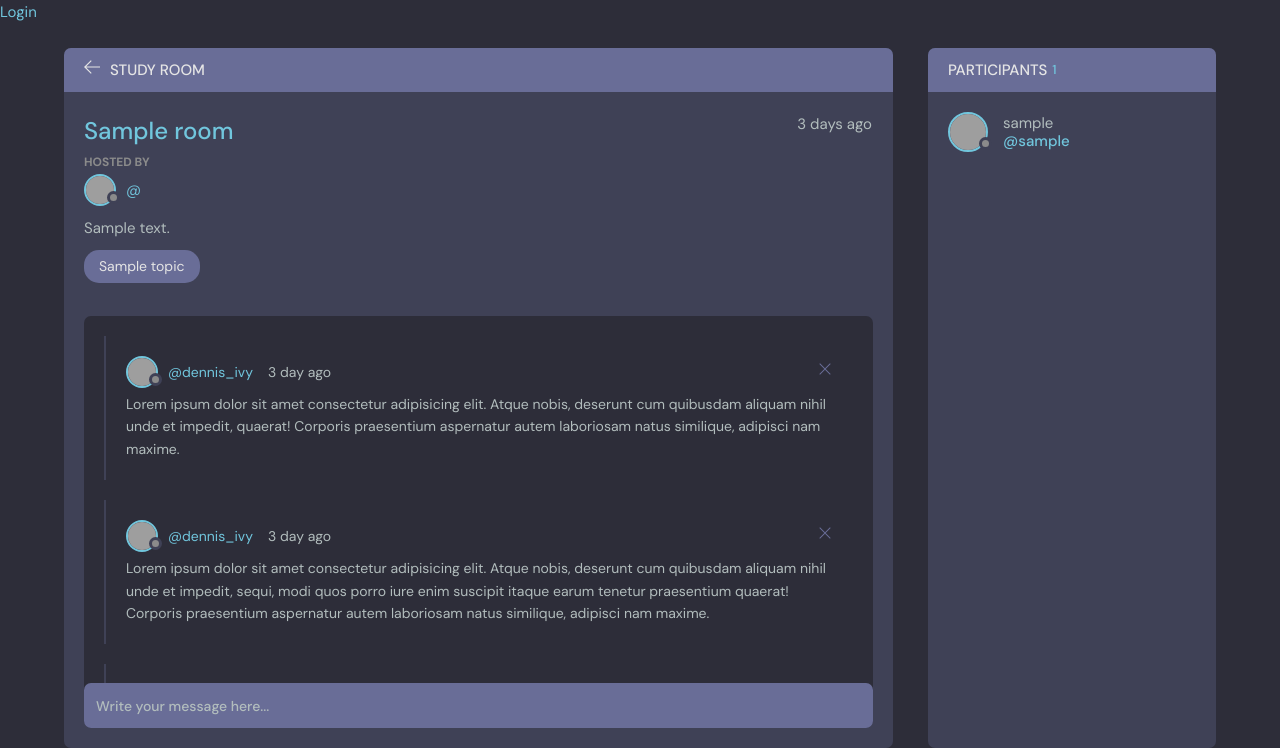
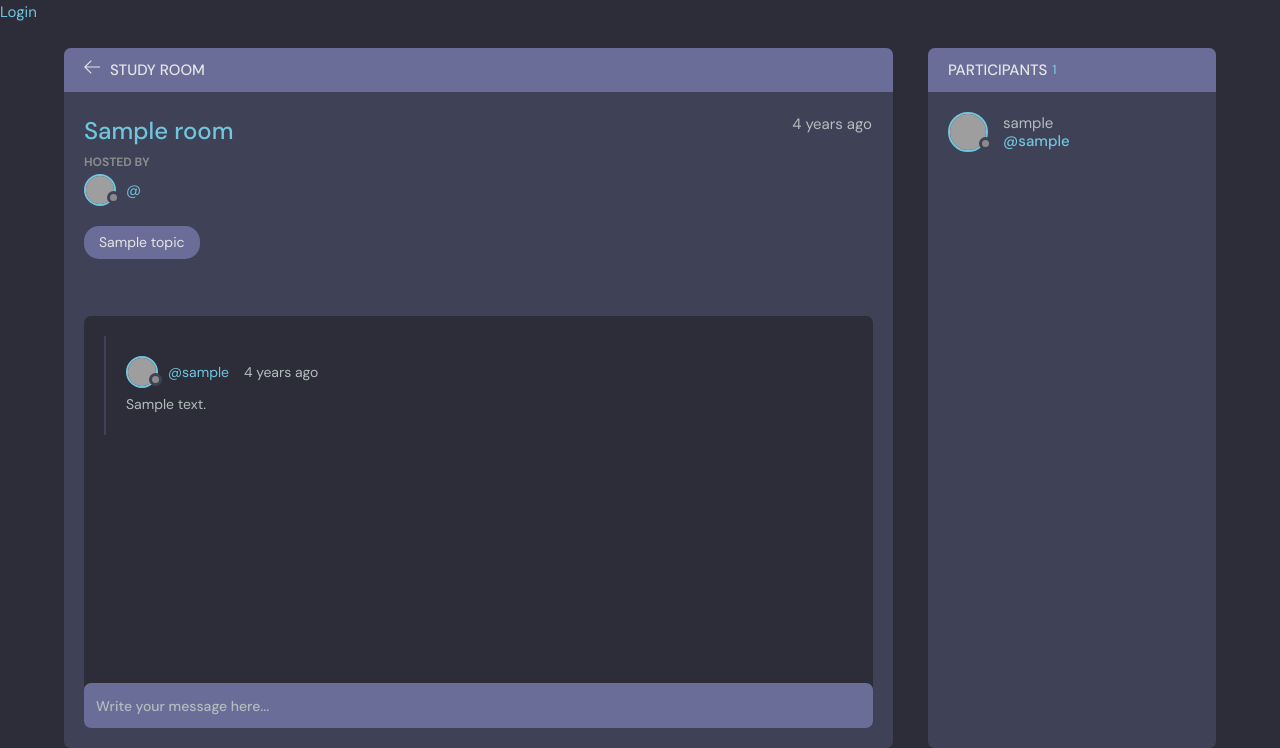
Before and after one commit to degisew/HubSpot, a Django app: page /room/1/ in a window 1280 px wide. Shown: the part 76-824 px from the top of the page. Run offline with Django 4.2, Linux system fonts and the light colour scheme; tables that the repository leaves empty hold one stand-in row (values such as "Sample post"); grey boxes are pictures that could not be loaded.

Commit message:
Formatted room page

```diff
--- a/core/templates/core/room.html
+++ b/core/templates/core/room.html
@@ -67,27 +67,12 @@
           </a>
         </div>
         {% endif %}
-        <!-- <button class="action-button" data-id="120" data-delete-url="https://randomuser.me/api/3324923"
-            data-edit-url="profile.html">
-            <svg version="1.1" xmlns="http://www.w3.org/2000/svg" width="32" height="32" viewBox="0 0 32 32">
-              <title>ellipsis-horizontal</title>
-              <path
-                d="M16 7.843c-2.156 0-3.908-1.753-3.908-3.908s1.753-3.908 3.908-3.908c2.156 0 3.908 1.753 3.908 3.908s-1.753 3.908-3.908 3.908zM16 1.98c-1.077 0-1.954 0.877-1.954 1.954s0.877 1.954 1.954 1.954c1.077 0 1.954-0.877 1.954-1.954s-0.877-1.954-1.954-1.954z">
-              </path>
-              <path
-                d="M16 19.908c-2.156 0-3.908-1.753-3.908-3.908s1.753-3.908 3.908-3.908c2.156 0 3.908 1.753 3.908 3.908s-1.753 3.908-3.908 3.908zM16 14.046c-1.077 0-1.954 0.877-1.954 1.954s0.877 1.954 1.954 1.954c1.077 0 1.954-0.877 1.954-1.954s-0.877-1.954-1.954-1.954z">
-              </path>
-              <path
-                d="M16 31.974c-2.156 0-3.908-1.753-3.908-3.908s1.753-3.908 3.908-3.908c2.156 0 3.908 1.753 3.908 3.908s-1.753 3.908-3.908 3.908zM16 26.111c-1.077 0-1.954 0.877-1.954 1.954s0.877 1.954 1.954 1.954c1.077 0 1.954-0.877 1.954-1.954s-0.877-1.954-1.954-1.954z">
-              </path>
-            </svg>
-          </button> -->
       </div>
       <div class="room__box scroll">
         <div class="room__header scroll">
           <div class="room__info">
             <h3>{{room}}</h3>
-            <span>3 days ago</span>
+            <span>{{ room.created_at|timesince }} ago</span>
           </div>
           <div class="room__hosted">
             <p>Hosted By</p>
@@ -98,26 +83,29 @@
               <span>@{{ user.username }}</span>
             </a>
           </div>
-          <div class="room__details">
+          {% comment %} <div class="room__details">
             {{room.description}}
-          </div>
+          </div> {% endcomment %}
           <span class="room__topics">{{room.topic}}</span>
         </div>
         <div class="room__conversation">
           <div class="threads scroll">
+            {% for message in room_messages  %}
             <div class="thread">
               <div class="thread__top">
                 <div class="thread__author">
-                  <a href="#" class="thread__authorInfo">
+                  <a href="{% url "user-profile" message.user.id %}" class="thread__authorInfo">
                     <div class="avatar avatar--small">
                       <img
                         src="https://randomuser.me/api/portraits/men/37.jpg"
                       />
                     </div>
-                    <span>@dennis_ivy</span>
+                    <span>@{{ message.user }}</span>
                   </a>
-                  <span class="thread__date">3 day ago</span>
+                  <span class="thread__date">{{ message.created_at|timesince }} ago</span>
                 </div>
+                {% if request.user == message.user %}
+                <a href="{% url 'delete-message' message.id %}">
                 <div class="thread__delete">
                   <svg
                     version="1.1"
@@ -132,121 +120,14 @@
                     ></path>
                   </svg>
                 </div>
+              </a>
+                {% endif %}
               </div>
               <div class="thread__details">
-                Lorem ipsum dolor sit amet consectetur adipisicing elit. Atque
-                nobis, deserunt cum quibusdam aliquam nihil unde et impedit,
-                quaerat! Corporis praesentium aspernatur autem laboriosam natus
-                similique, adipisci nam maxime.
+               {{ message.body }}
               </div>
             </div>
-            <div class="thread">
-              <div class="thread__top">
-                <div class="thread__author">
-                  <a href="#" class="thread__authorInfo">
-                    <div class="avatar avatar--small">
-                      <img
-                        src="https://randomuser.me/api/portraits/men/37.jpg"
-                      />
-                    </div>
-                    <span>@dennis_ivy</span>
-                  </a>
-                  <span class="thread__date">3 day ago</span>
-                </div>
-                <div class="thread__delete">
-                  <svg
-                    version="1.1"
-                    xmlns="http://www.w3.org/2000/svg"
-                    width="32"
-                    height="32"
-                    viewBox="0 0 32 32"
-                  >
-                    <title>remove</title>
-                    <path
-                      d="M27.314 6.019l-1.333-1.333-9.98 9.981-9.981-9.981-1.333 1.333 9.981 9.981-9.981 9.98 1.333 1.333 9.981-9.98 9.98 9.98 1.333-1.333-9.98-9.98 9.98-9.981z"
-                    ></path>
-                  </svg>
-                </div>
-              </div>
-              <div class="thread__details">
-                Lorem ipsum dolor sit amet consectetur adipisicing elit. Atque
-                nobis, deserunt cum quibusdam aliquam nihil unde et impedit,
-                sequi, modi quos porro iure enim suscipit itaque earum tenetur
-                praesentium quaerat! Corporis praesentium aspernatur autem
-                laboriosam natus similique, adipisci nam maxime.
-              </div>
-            </div>
-            <div class="thread">
-              <div class="thread__top">
-                <div class="thread__author">
-                  <a href="#" class="thread__authorInfo">
-                    <div class="avatar avatar--small">
-                      <img
-                        src="https://randomuser.me/api/portraits/men/37.jpg"
-                      />
-                    </div>
-                    <span>@dennis_ivy</span>
-                  </a>
-                  <span class="thread__date">3 day ago</span>
-                </div>
-                <div class="thread__delete">
-                  <svg
-                    version="1.1"
-                    xmlns="http://www.w3.org/2000/svg"
-                    width="32"
-                    height="32"
-                    viewBox="0 0 32 32"
-                  >
-                    <title>remove</title>
-                    <path
-                      d="M27.314 6.019l-1.333-1.333-9.98 9.981-9.981-9.981-1.333 1.333 9.981 9.981-9.981 9.98 1.333 1.333 9.981-9.98 9.98 9.98 1.333-1.333-9.98-9.98 9.98-9.981z"
-                    ></path>
-                  </svg>
-                </div>
-              </div>
-              <div class="thread__details">
-                Lorem ipsum dolor sit amet consectetur adipisicing elit. Atque
-                nobis, deserunt cum quibusdam aliquam nihil unde et impedit,
-                sequi, modi quos porro iure enim suscipit itaque earum tenetur
-                praesentium quaerat! Corporis praesentium aspernatur autem
-                laboriosam natus similique, adipisci nam maxime.
-              </div>
-            </div>
-            <div class="thread">
-              <div class="thread__top">
-                <div class="thread__author">
-                  <a href="#" class="thread__authorInfo">
-                    <div class="avatar avatar--small">
-                      <img
-                        src="https://randomuser.me/api/portraits/men/37.jpg"
-                      />
-                    </div>
-                    <span>@dennis_ivy</span>
-                  </a>
-                  <span class="thread__date">3 day ago</span>
-                </div>
-                <div class="thread__delete">
-                  <svg
-                    version="1.1"
-                    xmlns="http://www.w3.org/2000/svg"
-                    width="32"
-                    height="32"
-                    viewBox="0 0 32 32"
-                  >
-                    <title>remove</title>
-                    <path
-                      d="M27.314 6.019l-1.333-1.333-9.98 9.981-9.981-9.981-1.333 1.333 9.981 9.981-9.981 9.98 1.333 1.333 9.981-9.98 9.98 9.98 1.333-1.333-9.98-9.98 9.98-9.981z"
-                    ></path>
-                  </svg>
-                </div>
-              </div>
-              <div class="thread__details">
-                Lorem ipsum dolor sit amet consectetur adipisicing elit. Atque
-                nobis, deserunt cum quibusdam aliquam nihil unde et impedit,
-                sequi, modi quos porro iure enim suscipit itaque earum tenetur
-                praesentium.
-              </div>
-            </div>
+{% endfor %}
           </div>
         </div>
       </div>
```
